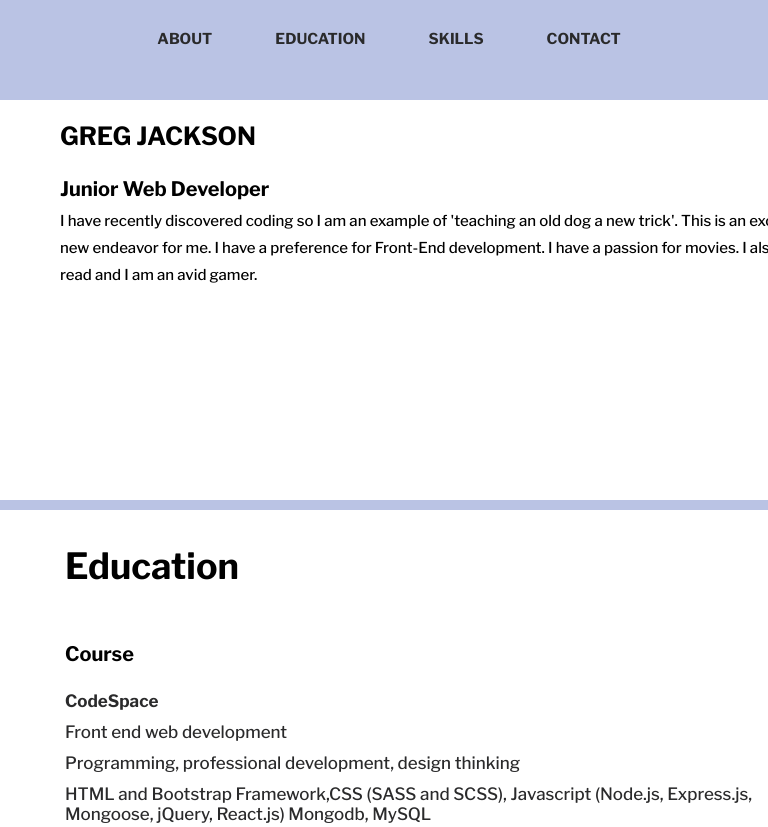
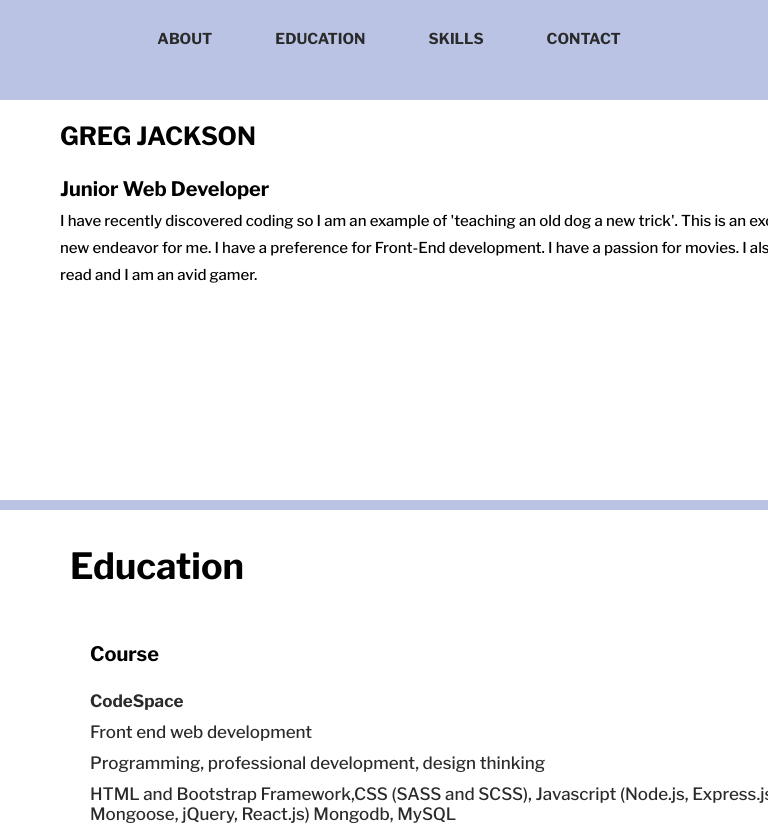
Before and after one commit to jacksongreg/cv, a plain HTML site: page index.html in a window 768 px wide. Shown: the top 827 px of the page. Drawn offline with nearby package versions, Linux system fonts and the light colour scheme.

Commit message:
Initial Commit

```diff
--- a/assets/css/cv.scss
+++ b/assets/css/cv.scss
@@ -144,7 +144,7 @@ div#header {
   font-size: 50px;
   font-weight: 700;
   line-height: 72px;
-  margin-left: 90px;
+  margin-left: 80px;
   padding-top: 100px;
   }
   h4 {
@@ -181,7 +181,7 @@ h3 {
   font-weight: 700;
   font-size: 36px;
   line-height: 20px;
-  margin-left: 35px;
+  margin-left: 60px;
   padding: 30px;
 }
 
@@ -213,13 +213,13 @@ div#title-cv {
       font-weight: 600;
       font-size: 20px;
       line-height: 34px;
-      margin-left: 15px;
+      margin-left: 40px;
     }
 
     p {
       font-weight: 500;
       font-size: 17px;
-      padding-left: 15px;
+      padding-left: 40px;
     }
 
   }
@@ -243,7 +243,7 @@ div#title-cv {
 }
 
 .l-education {
-  height: 200px;
+  height: 250px;
   .l-academy {
     width: percentage(5/12);
 
@@ -251,13 +251,13 @@ div#title-cv {
       font-weight: 600;
       font-size: 20px;
       line-height: 34px;
-      margin-left: 15px;
+      margin-left: 40px;
     }
 
     p {
       font-weight: 500;
       font-size: 17px;
-      padding-left: 15px;
+      padding-left: 40px;
     }
 
   }
@@ -281,6 +281,14 @@ div#title-cv {
 }
 
 @media (min-width: 401px) and (max-width: 800px) {
+
+  h3 {
+    font-weight: 700;
+    font-size: 36px;
+    line-height: 20px;
+    margin-left: 40px;
+    padding: 30px;
+  }
 
   div#header {
     width: 100%;
```
Also changed, not shown: assets/css/cv.css.
